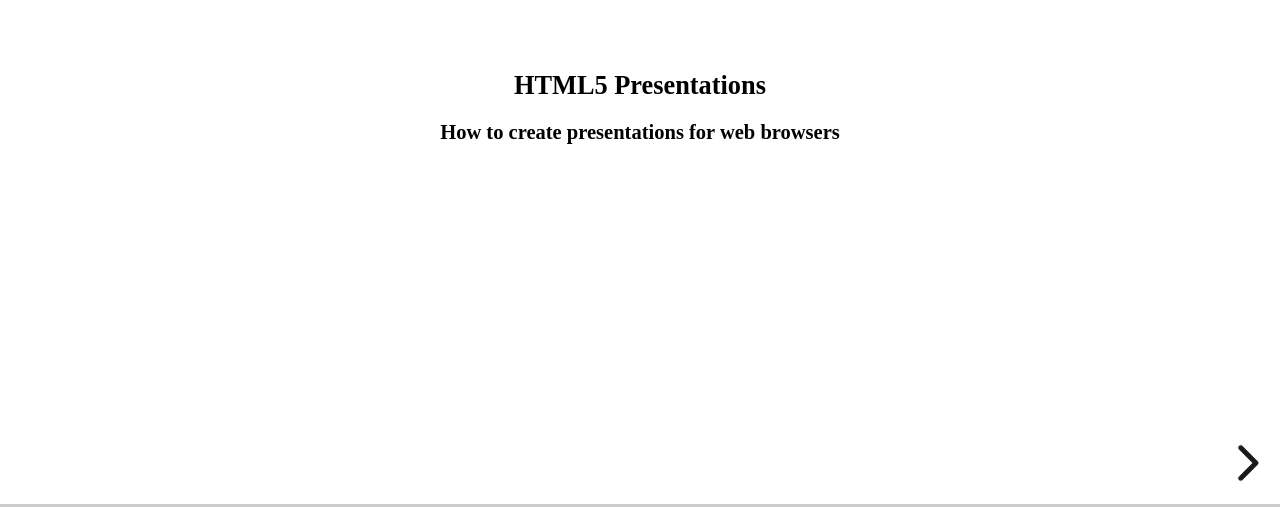
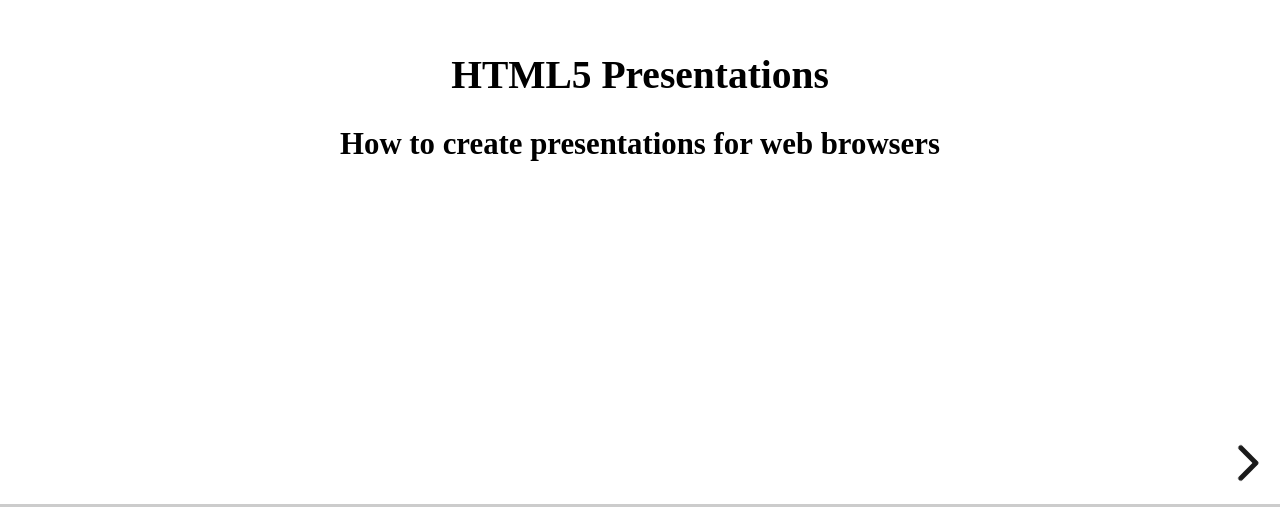
Before and after one commit to LukasWoodtli/revealjs-example, a website: page index.html in a window 1280 px wide. Shown: the part 293-800 px from the top of the page. Drawn offline with Linux system fonts and the light colour scheme.

Commit message:
Add example for SASS

```diff
--- /dev/null
+++ b/css/sass-example.scss
@@ -0,0 +1,28 @@
+$text_color: #000;
+$font_size: 24px;
+
+body {
+  font-size: $font_size;
+  color: $text_color;
+}
+
+h1 {
+  color: $text_color;
+  span {
+    font-size: 10px;
+  }
+}
+
+@mixin border-radius($radius: 3px) {
+  -moz-border-radius: $radius;
+  -webkit-border-radius: $radius;
+  border-radius: $radius;
+}
+
+#nav {
+  @include border-radius(10px);
+}
+
+#button {
+  @include border-radius;
+}
--- a/index.html
+++ b/index.html
@@ -5,7 +5,7 @@
     <meta charset="utf-8">
     <title>HTML5 Presentations How-To</title>
     <link rel="stylesheet" href="css/reveal.css">
-    <link rel="stylesheet" href="css/theme/default.css">
+    <link rel="stylesheet" href="css/sass-example.css">
 </head>
 <body>
 <div class="reveal">
```
Also changed, not shown: css/sass-example.css (added), 2 other files.
